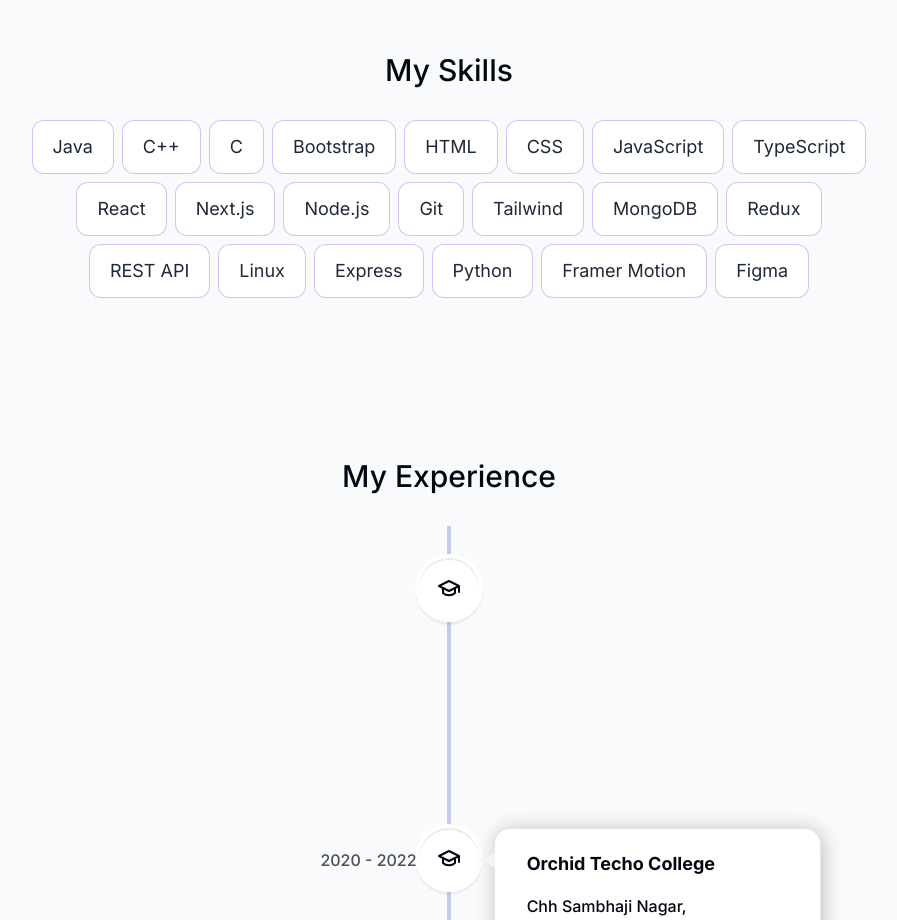
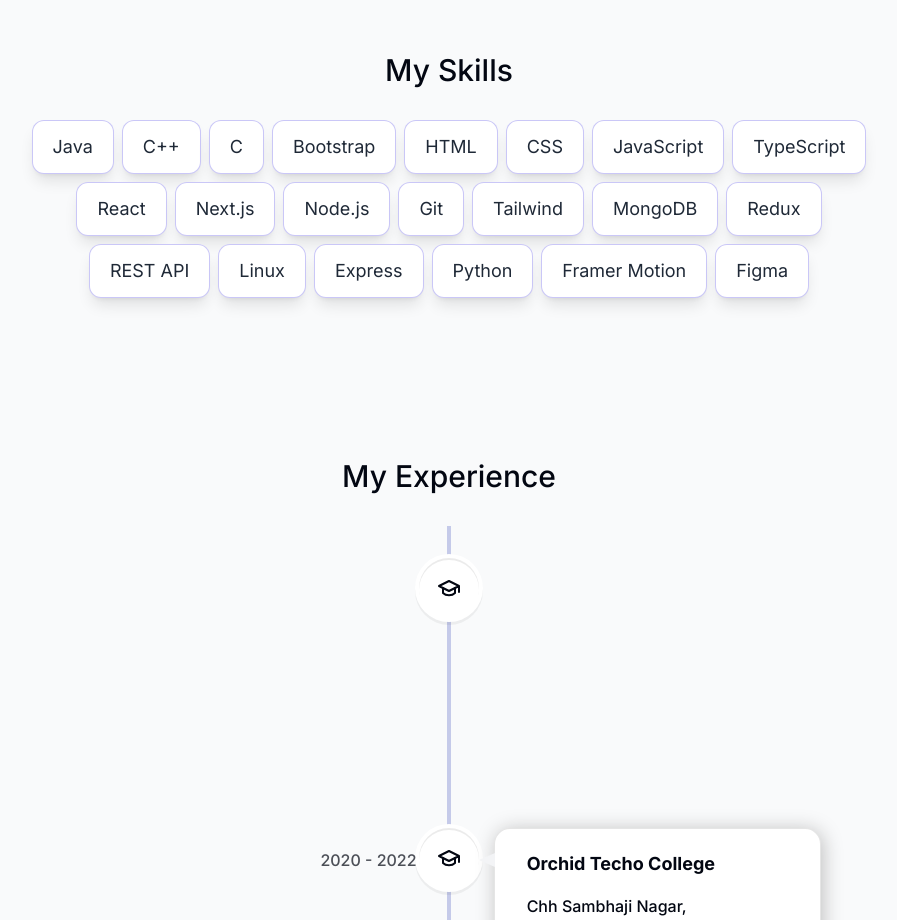
Before and after one commit to code-sharad/portfolio, a Next.js app: page / in a window 1280 px wide. Shown: the part 3180-4100 px from the top of the page, without its empty margins (191-1088 px from the left). Built offline with nearby package versions, Linux system fonts and the light colour scheme.

Commit message:
Update styling for skills and layout components

```diff
--- a/app/components/skill.tsx
+++ b/app/components/skill.tsx
@@ -29,14 +29,14 @@ function Skills() {
       className="mb-28 max-w-[53rem] scroll-mt-28 text-center sm:mb-40"
     >
       <SectionHeading>My Skills</SectionHeading>
-      <ul className="flex flex-wrap justify-center gap-2 text-lg text-gray-800">
+      <ul className="flex flex-wrap  justify-center gap-2 text-lg text-gray-800">
         {skillsData.map((skill, index) => (
           <motion.li
             variants={fadeInAnimationVarients}
             custom={index}
             initial="initial"
             whileInView="animate"
-            className="bg-white border border-indigo-600/[0.3] rounded-xl px-5 py-3"
+            className="bg-white border shadow-lg border-indigo-600/[0.3] rounded-xl px-5 py-3"
 
             key={index}
           >
--- a/app/layout.tsx
+++ b/app/layout.tsx
@@ -26,7 +26,7 @@ export default function RootLayout({
       <body
         className={`${inter.className} bg-gray-50 text-gray-950 relative dark:bg-gray-950 dark:text-gray-50 dark:text-opacity-90 `}
       >
-        <div className="bg-[#b9afff]  fixed  top-[-6rem] -z-10 right-[11rem] h-[31.25rem] w-[31.25rem] rounded-full blur-[10rem] sm:w-[68.7rem] dark:bg-[#946263]"></div>
+        <div className="bg-[#b9afff]  fixed  top-[10rem] -z-10 right-[11rem] h-[31.25rem] w-[31.25rem] rounded-full blur-[10rem] sm:w-[68.7rem] dark:bg-[#946263]"></div>
         <ActiveSessionContextProvider>
           <Header />
           {children}
```
